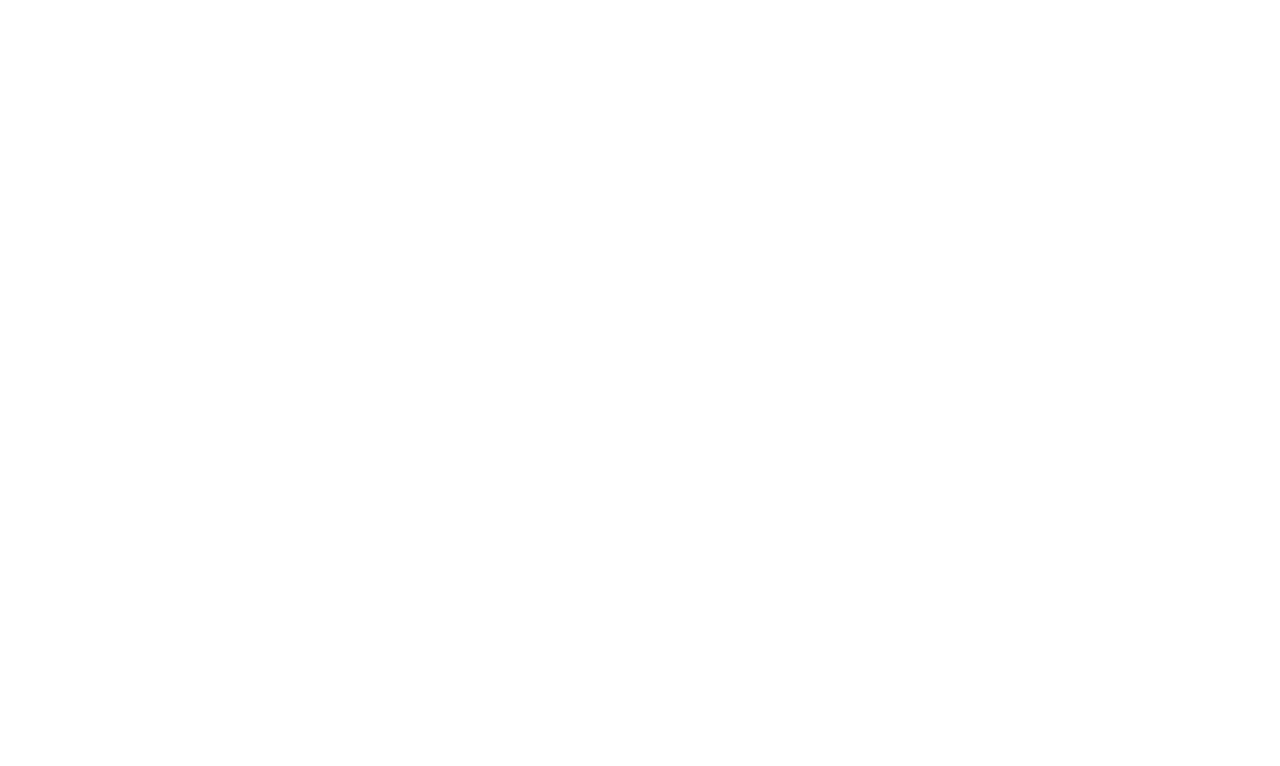
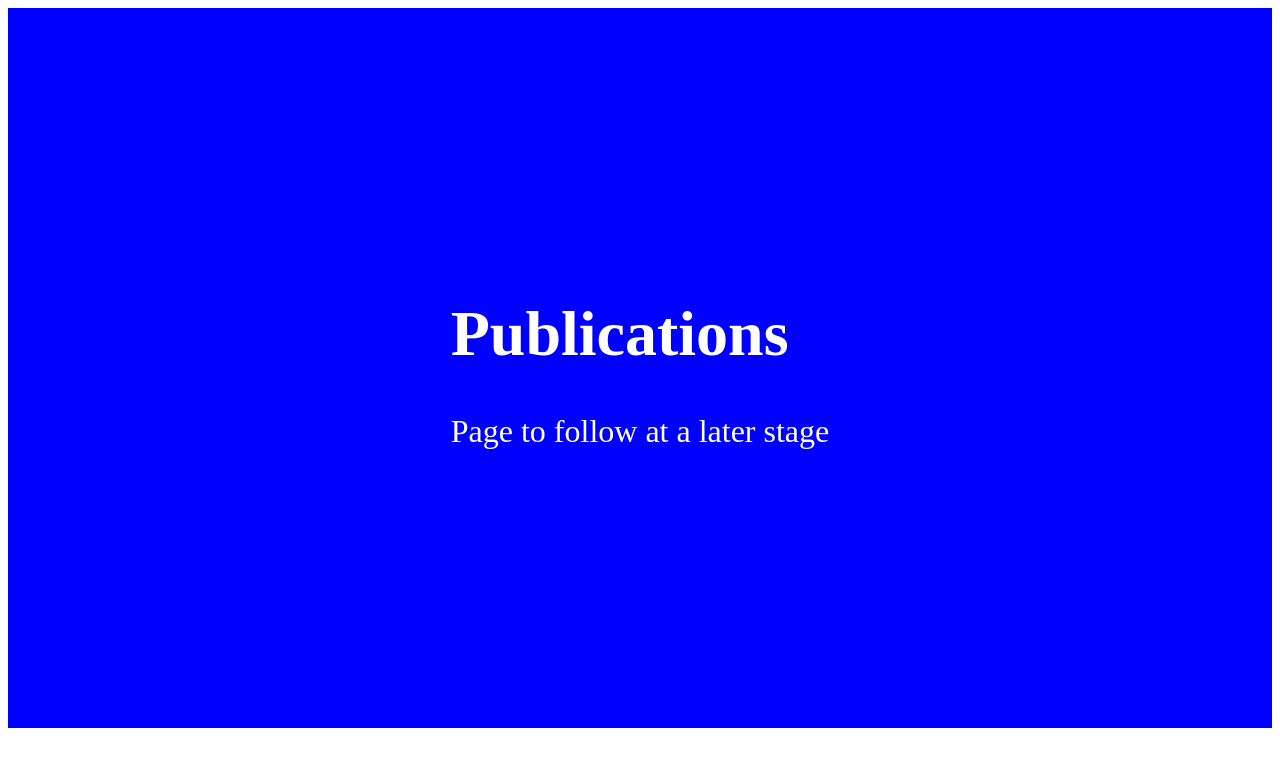
Before and after one commit to Riyaazct/no-bugs-edufocus-za, a React (Create React App) app in the folder client/: page /about/publications in a window 1280 px wide. Before the commit this address had no page. Shown: the top 766 px of the page. Built offline with nearby package versions, Linux system fonts and the light colour scheme.

Commit message:
created dummy page until content recieved for page

```diff
--- a/client/src/App.js
+++ b/client/src/App.js
@@ -2,11 +2,13 @@
 
 import About from "./pages/About";
 import Home from "./pages/Home";
+import Publications from "./pages/Publications";
 
 const App = () => (
 	<Routes>
 		<Route path="/" element={<Home />} />
 		<Route path="/about/this/site" element={<About />} />
+		<Route path="/about/publications" element={<Publications />} />
 	</Routes>
 );
 
--- /dev/null
+++ b/client/src/pages/Publications.css
@@ -0,0 +1,13 @@
+.container {
+    height: 90vh;
+    width: 100%;
+    background-color: blue;
+    color: white;
+    display: flex;
+}
+
+.textContent {
+    margin: auto;
+    width: fit-content;
+    font-size: 2rem;
+}
--- /dev/null
+++ b/client/src/pages/Publications.js
@@ -0,0 +1,16 @@
+import React from "react";
+import "./Publications.css";
+
+const Publications = () => {
+    return (
+        <div className="container">
+            <div className="textContent">
+            <h1>Publications</h1>
+            <p>Page to follow at a later stage</p>
+            </div>
+        </div>
+
+    );
+};
+
+export default Publications;
```
